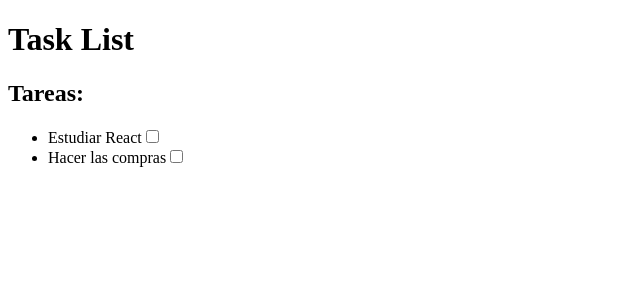
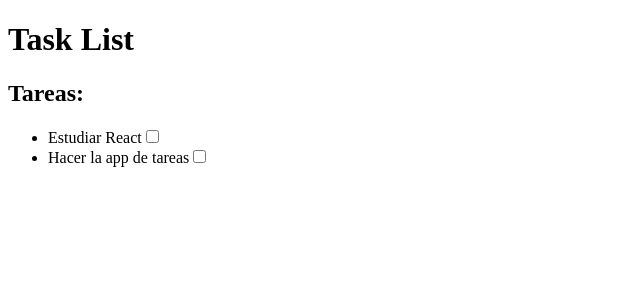
Before and after one commit to ademx7/task-list-react-app, a React (Vite) app: page / in a window 1280 px wide. Shown: the top 300 px of the page, without its empty margins (0-640 px from the left). Built offline with nearby package versions, Linux system fonts and the light colour scheme.

Commit message:
Primer demo

```diff
--- a/package.json
+++ b/package.json
@@ -10,6 +10,7 @@
     "preview": "vite preview"
   },
   "dependencies": {
+    "prop-types": "^15.8.1",
     "react": "^18.2.0",
     "react-dom": "^18.2.0"
   },
--- a/src/App.jsx
+++ b/src/App.jsx
@@ -7,7 +7,7 @@
     return (
       <div className='App'>
         <Header />
-        <TaskList />
+        <TaskList/>
       </div>
     );
 }
--- a/src/Components/Task.jsx
+++ b/src/Components/Task.jsx
@@ -1,5 +1,5 @@
-function Task (props) {
-    // eslint-disable-next-line react/prop-types
+function Task(props) {
+
     const  {text}  = props;
     return (
 
--- a/src/Components/TaskList.jsx
+++ b/src/Components/TaskList.jsx
@@ -1,11 +1,9 @@
 import Task from "./Task";
-
-
-function TaskList() {
-    const list = [
-        { text: "Estudiar React" },
-        { text: "Hacer las compras" },
-      ];
+function TaskList(list) {
+    list = [
+        {text: "Estudiar React"},
+        {text: "Hacer la app de tareas"}
+    ];
     return (
        <div>
             <h2>Tareas:</h2>
@@ -18,5 +16,4 @@
        </div>
     );
   }
-
   export default TaskList;
```
Also changed, not shown: 1 other file (tests, documents, lock files or other folders).
